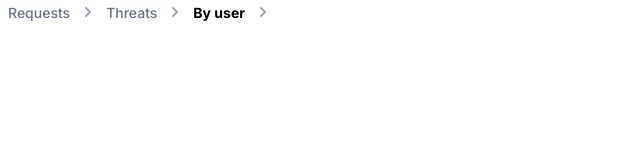
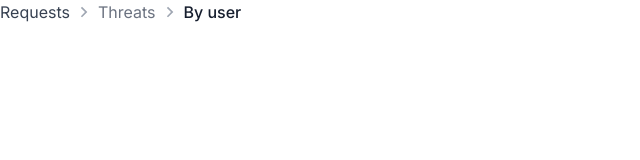
Before and after one commit to hnordt/web-template, a Next.js app: page / in a window 1280 px wide. Shown: the top 160 px of the page, without its empty margins (0-640 px from the left). Built offline with nearby package versions, Linux system fonts and the light colour scheme; what @tailwindcss/ui would draw is missing.

Commit message:
chore: Improve Breadcrumbs

```diff
--- a/src/components/Breadcrumb.js
+++ b/src/components/Breadcrumb.js
@@ -1,43 +1,24 @@
 import React from "react"
-import classNames from "classnames"
+import { RiArrowRightSLine } from "react-icons/ri"
 
 export default function Breadcrumb(props) {
+  if (props.current) {
+    return (
+      <span className="font-medium text-gray-900 text-base">
+        {props.children}
+      </span>
+    )
+  }
+
   return (
-    <ol className="flex inline items-center space-x-2 ml-2">
-      <li>
-        <div>
-          <a
-            href="#"
-            className="text-sm leading-5 font-medium text-gray-500 hover:text-gray-700 transition duration-150 ease-in-out"
-          >
-            <span
-              className={classNames("", {
-                "font-bold": props.current === true,
-                "text-black": props.current === true,
-              })}
-            >
-              {props.children}
-            </span>
-          </a>
-        </div>
-      </li>
-      <li>
-        <div id="arrow" className="flex items-center space-x-4">
-          <svg
-            className="flex-shrink-0 h-5 w-5 text-gray-400"
-            aria-hidden="true"
-            xmlns="http://www.w3.org/2000/svg"
-            viewBox="0 0 20 20"
-            fill="currentColor"
-          >
-            <path
-              fillRule="evenodd"
-              d="M7.293 14.707a1 1 0 010-1.414L10.586 10 7.293 6.707a1 1 0 011.414-1.414l4 4a1 1 0 010 1.414l-4 4a1 1 0 01-1.414 0z"
-              clipRule="evenodd"
-            />
-          </svg>
-        </div>
-      </li>
-    </ol>
+    <>
+      <a
+        className="text-base text-gray-500 hover:text-gray-700 transition duration-150 ease-in-out"
+        href={props.href}
+      >
+        {props.children}
+      </a>
+      <RiArrowRightSLine className="flex-shrink-0 h-5 w-5 mx-1 text-gray-400" />
+    </>
   )
 }
--- a/src/components/Breadcrumbs.js
+++ b/src/components/Breadcrumbs.js
@@ -1,5 +1,5 @@
 import React from "react"
 
 export default function Breadcrumbs(props) {
-  return <nav className="flex">{props.children}</nav>
+  return <nav className="flex items-center">{props.children}</nav>
 }
```
